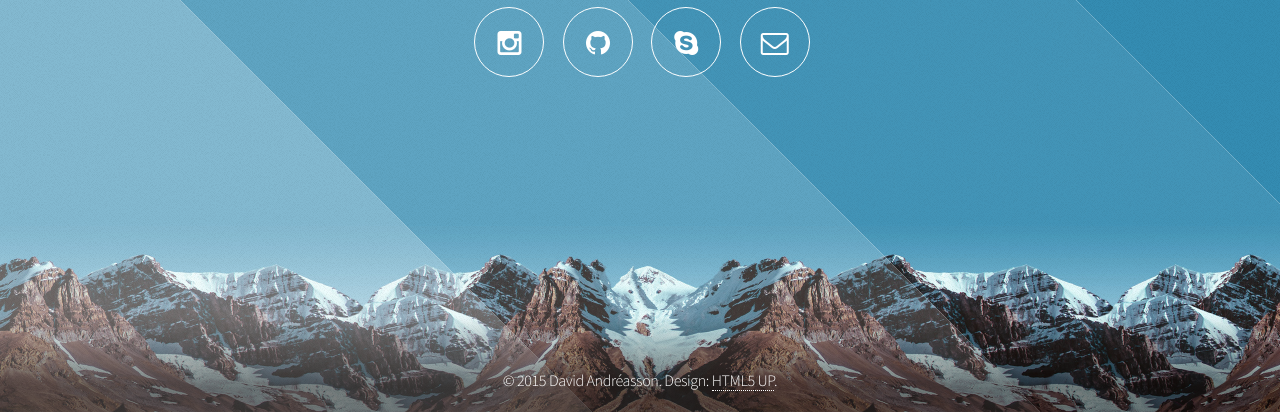
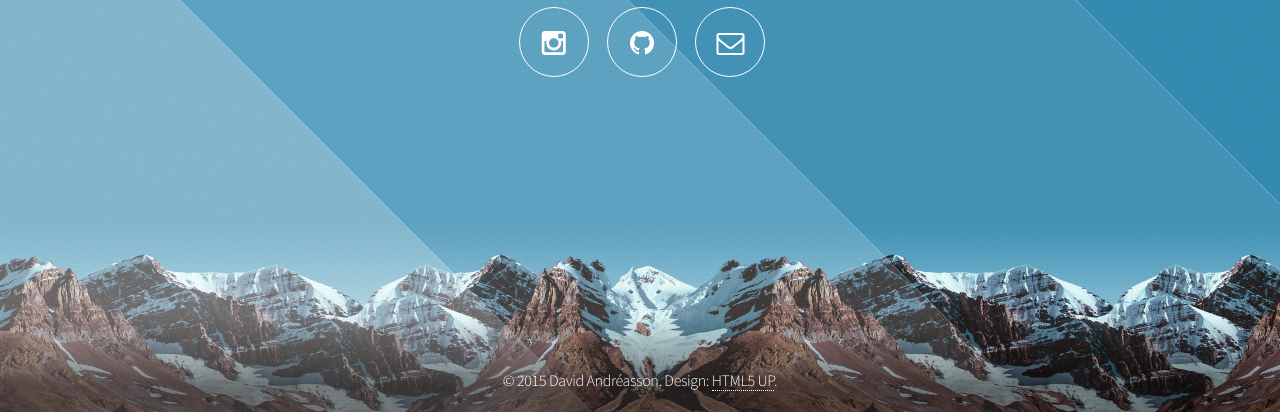
Before and after one commit to skogdoom/skogdoom.github.io, a plain HTML site: page index.html in a window 1280 px wide. Shown: the part 388-800 px from the top of the page. Drawn offline with Linux system fonts and the light colour scheme.

Commit message:
removed skype

```diff
--- a/index.html
+++ b/index.html
@@ -45,7 +45,6 @@
 							<ul>
 								<li><a href="https://instagram.com/david_sthlmgbg" class="icon fa-instagram"><span class="label">Instagram</span></a></li>
 								<li><a href="https://github.com/skogdoom" class="icon fa-github"><span class="label">GitHub</span></a></li>
-								<li><a href="skype:d_andreasson?chat" class="icon fa-skype"><span class="label">Skype</span></a></li>
 								<li><a href="mailto:david@davidandreasson.com" class="icon fa-envelope-o"><span class="label">Email</span></a></li>
 							</ul>
 						</nav>
```
